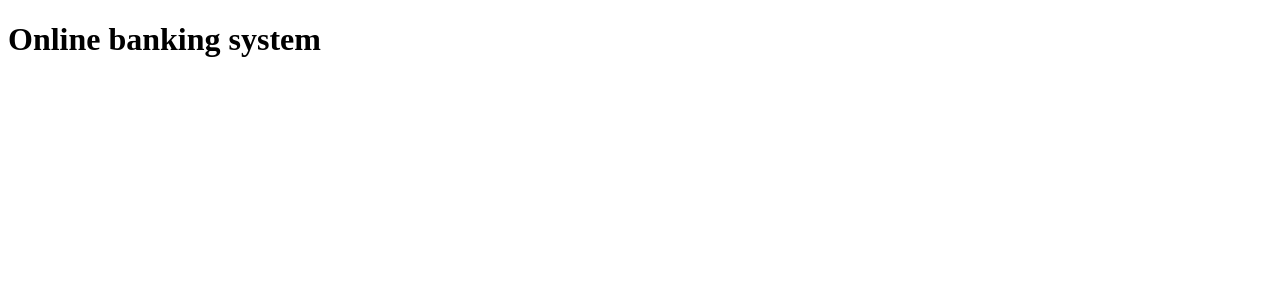
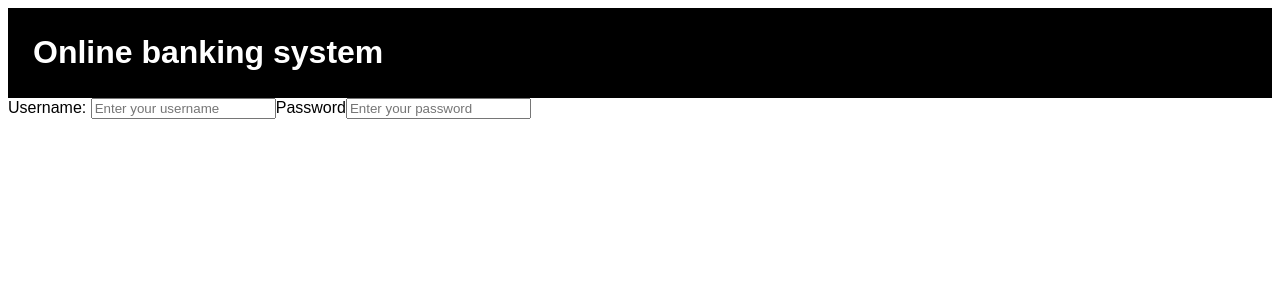
Before and after one commit to jagadeeshpj1610/bankProject, a React (Vite) app in the folder frontend/: page / in a window 1280 px wide. Shown: the top 300 px of the page. Built offline with nearby package versions, Linux system fonts and the light colour scheme.

Commit message:
added styling to the header

```diff
--- a/frontend/src/components/header.jsx
+++ b/frontend/src/components/header.jsx
@@ -1,8 +1,13 @@
+import LoginPage from "./loginPage";
+import '../css/header.css'
 const Header = () => {
   return(
+    <>
     <div className="header">
       <h1>Online banking system</h1>
     </div>
+      <LoginPage />
+      </>
   )
 }
 
--- a/frontend/src/css/header.css
+++ b/frontend/src/css/header.css
@@ -1,32 +1,11 @@
-.header{
-  display: flex;
-  align-items: center;
-  /* justify-content: center; */
-  width:auto;
-  height: 85px;
+* {
+  font-family: Arial, Helvetica, sans-serif;
+}
+.header {
   background-color: black;
   color: white;
+  padding: 5px;
 }
-
-
-.loginForm{
-  background-color: lightblue;
-  /* color: whit; */
-  width: 300px;
-  aspect-ratio: 1;
-  position: absolute;
-  top: 30%;
-  left: 40%;
-  display: flex;
-  justify-content: center;
-  align-items: center;
-  border-radius:5px ;
+.header h1 {
+  padding-left:20px;
 }
-
-.loginForm input{
-  border: 1px solid black;
-  outline: none;
-  padding: 10px;
-  margin: 9px;
-  border-radius: 5px;
-}
```
